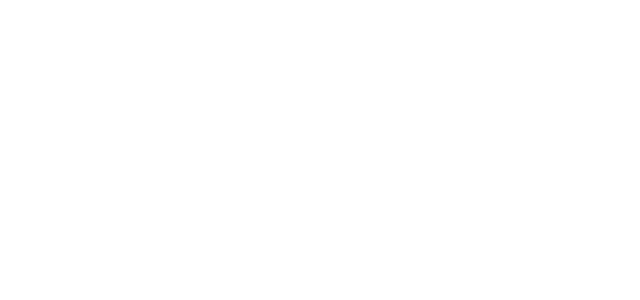
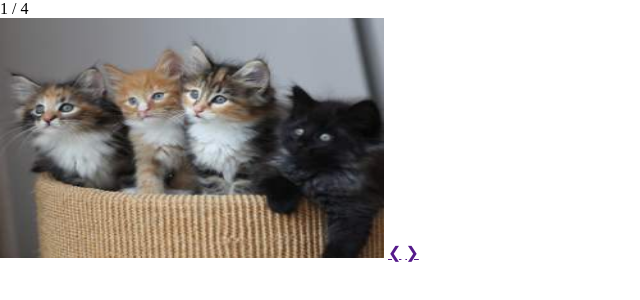
Before and after one commit to CreativeCleverCarlos/The-odin-project-image-slider, a plain HTML site: page index.html in a window 1280 px wide. Shown: the whole page, without its empty margins (0-640 px from the left). Drawn offline with Linux system fonts and the light colour scheme.

Commit message:
html image setup

```diff
--- a/index.html
+++ b/index.html
@@ -7,7 +7,31 @@
     <link rel="stylesheet" href="style.css">
 </head>
 <body>
+    <!--Slideshow Container-->
+    <main class="picture-container">
 
+        <!--each image, text number, and caption text-->
+            <section class="slide" id="image1">
+                <div class="numbertext">1 / 4</div>
+                <img src="images/250.jpg" alt="#">
+            </section>
+            <section class="slide" id="image2">
+                <div class="numbertext">2 / 4</div>
+                <img src="images/287.jpg" alt="#">
+            </section>
+            <section class="slide" id="image3">
+                <div class="numbertext">3 / 4</div>
+                <img src="images/placeholder5.jpg" alt="#">
+            </section>
+            <section class="slide" id="image4">
+                <div class="numbertext">4 / 4</div>
+                <img src="images/placeholder8.jpg" alt="#">
+            </section>
+
+            <!--Next and previous buttons-->
+            <a href="" class="prev">&#10094;</a> <!--that code number is just built into html-->
+            <a href="" class="next">&#10095;</a>
+        </main>
 </body>
     <script src="main.js"></script>
 </html>
--- a/style.css
+++ b/style.css
@@ -0,0 +1,18 @@
+
+*{
+    box-sizing: border-box;
+    margin: 0;
+}
+
+img{
+    width: 30vw;
+    height:30vh;
+}
+
+.slide{
+    display: none;
+}
+
+#image1{
+    display: inline-block;
+}
```
Also changed, not shown: images/250.jpg (added), images/287.jpg (added), images/placeholder5.jpg (added), images/placeholder8.jpg (added).
